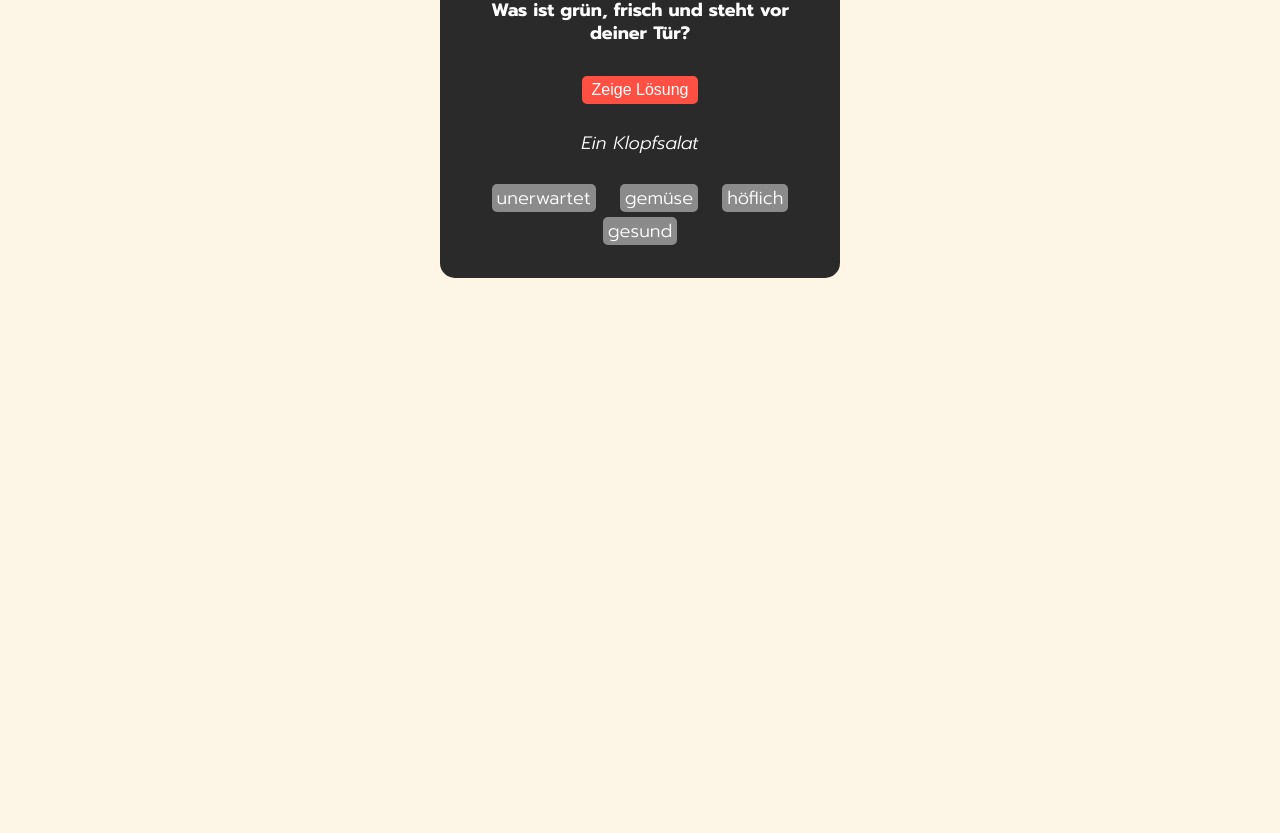
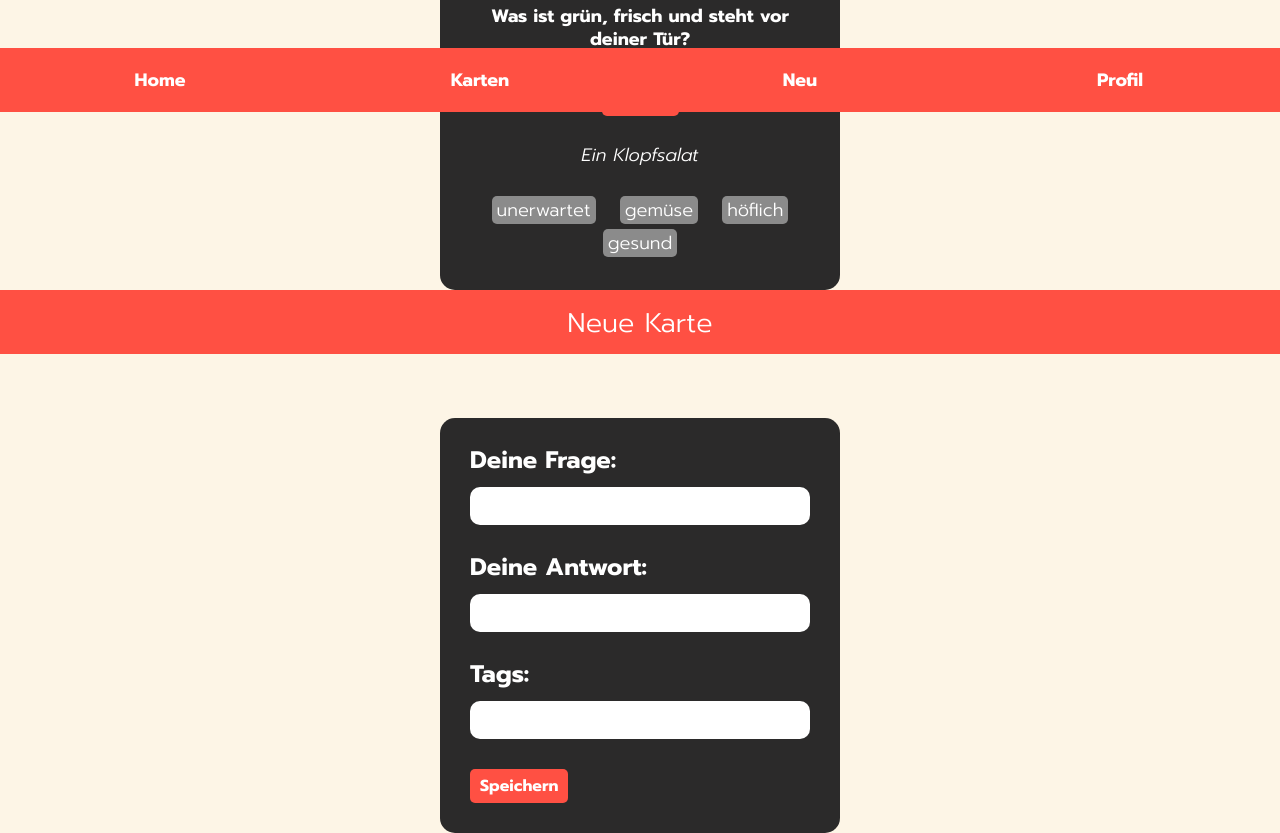
Before and after one commit to czintel/quiz-app, a website built with Vite: page src/index.html in a window 1280 px wide. Shown: the part 688-1521 px from the top of the page. Before the commit the page ends 966 px from the top, so only its background shows below. Built offline with nearby package versions, Linux system fonts and the light colour scheme.

Commit message:
transferred create to index.html

```diff
--- a/src/index.html
+++ b/src/index.html
@@ -12,14 +12,20 @@
     <header class="app-header">
       <h1 class="app-header__heading">Quiz-App</h1>
     </header>
-    <main class="main__landing-page">
+    <section class="navbar">
+      <button class="navbar__button" id="id-home">Home</button>
+      <button class="navbar__button" id="id-bookmark">Karten</button>
+      <button class="navbar__button" id="id-create">Neu</button>
+      <button class="navbar__button" id="id-profile">Profil</button>
+    </section>
+    <main class="main__home main-centered">
       <section class="card-stack">
         <section class="card">
           <h2 class="card__heading">Frage #1</h2>
           <p class="card__question">
             Was ist grün, frisch und steht vor deiner Tür?
           </p>
-          <button class="card__button">Zeige Lösung</button>
+          <button class="card__button">Lösung</button>
           <p class="card__answer">Ein Klopfsalat</p>
           <ul class="card__list">
             <li class="card__list--item">unerwartet</li>
@@ -33,7 +39,7 @@
           <p class="card__question">
             Was ist grün, frisch und steht vor deiner Tür?
           </p>
-          <button class="card__button">Zeige Lösung</button>
+          <button class="card__button">Lösung</button>
           <p class="card__answer">Ein Klopfsalat</p>
           <ul class="card__list">
             <li class="card__list--item">unerwartet</li>
@@ -44,5 +50,49 @@
         </section>
       </section>
     </main>
+    <main class="main__create">
+      <header class="create">
+        <h1 class="main__create__heading">Neue Karte</h1>
+      </header>
+      <section class="create__form">
+        <section class="create__form__question">
+          <label for="frage"
+            ><h2 class="create__form__heading">Deine Frage:</h2>
+          </label>
+          <input
+            class="create__form__form"
+            type="text"
+            name="frage"
+            id="frage"
+            required
+          />
+        </section>
+        <section class="create__form__answer">
+          <label for="antwort"
+            ><h2 class="create__form__heading">Deine Antwort:</h2>
+          </label>
+          <input
+            class="create__form__form"
+            type="text"
+            name="antwort"
+            id="antwort"
+            required
+          />
+        </section>
+        <section class="create__form__tags">
+          <label for="tags"
+            ><h2 class="create__form__heading">Tags:</h2>
+          </label>
+          <input
+            class="create__form__form"
+            type="text"
+            name="tags"
+            id="tags"
+            required
+          />
+        </section>
+        <button class="card__button">Speichern</button>
+      </section>
+    </main>
   </body>
 </html>
--- a/src/styles/card/card.css
+++ b/src/styles/card/card.css
@@ -37,7 +37,9 @@
 .card__button {
   background-color: var(--color-primary);
   color: var(--color-white);
+  font-family: inherit;
   font-size: 1rem;
+  font-weight: 700;
   border: 0;
   border-radius: 5px;
   padding: 5px 10px;
--- a/src/styles/create-form/create-form.css
+++ b/src/styles/create-form/create-form.css
@@ -1,10 +1,10 @@
-.create-form {
+.create {
   background-color: var(--color-primary);
   width: 100%;
   height: auto;
 }
 
-.create-form__form {
+.create__form {
   background-color: var(--color-black);
   color: var(--color-white);
   width: 90%;
@@ -16,7 +16,7 @@
   position: relative;
 }
 
-.main__create-form__heading {
+.main__create__heading {
   text-align: center;
   color: var(--color-white);
   font-weight: 500;
@@ -25,13 +25,13 @@
   padding-top: 20px;
 }
 
-.create-form__form__heading {
+.create__form__heading {
   font-size: 1.5rem;
   text-align: left;
   margin-bottom: 15px;
 }
 
-.create-form__form__form {
+.create__form__form {
   font-family: inherit;
   width: 100%;
   height: fit-content;
--- a/src/styles/navbar/navbar.css
+++ b/src/styles/navbar/navbar.css
@@ -5,6 +5,7 @@
   text-align: center;
   position: fixed;
   bottom: 0;
+  z-index: 10;
 }
 
 .navbar__button {
```
Also changed, not shown: src/styles/create-form/create-form.html (+13 -15 lines).
